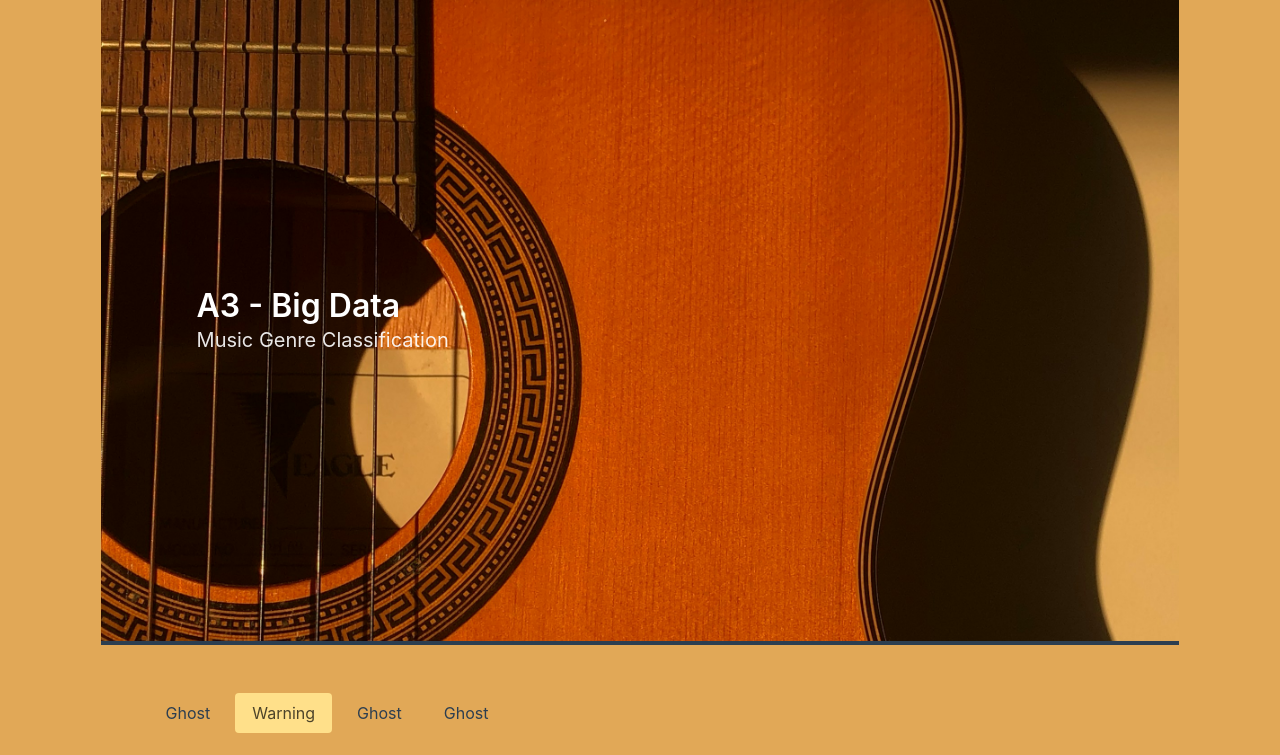
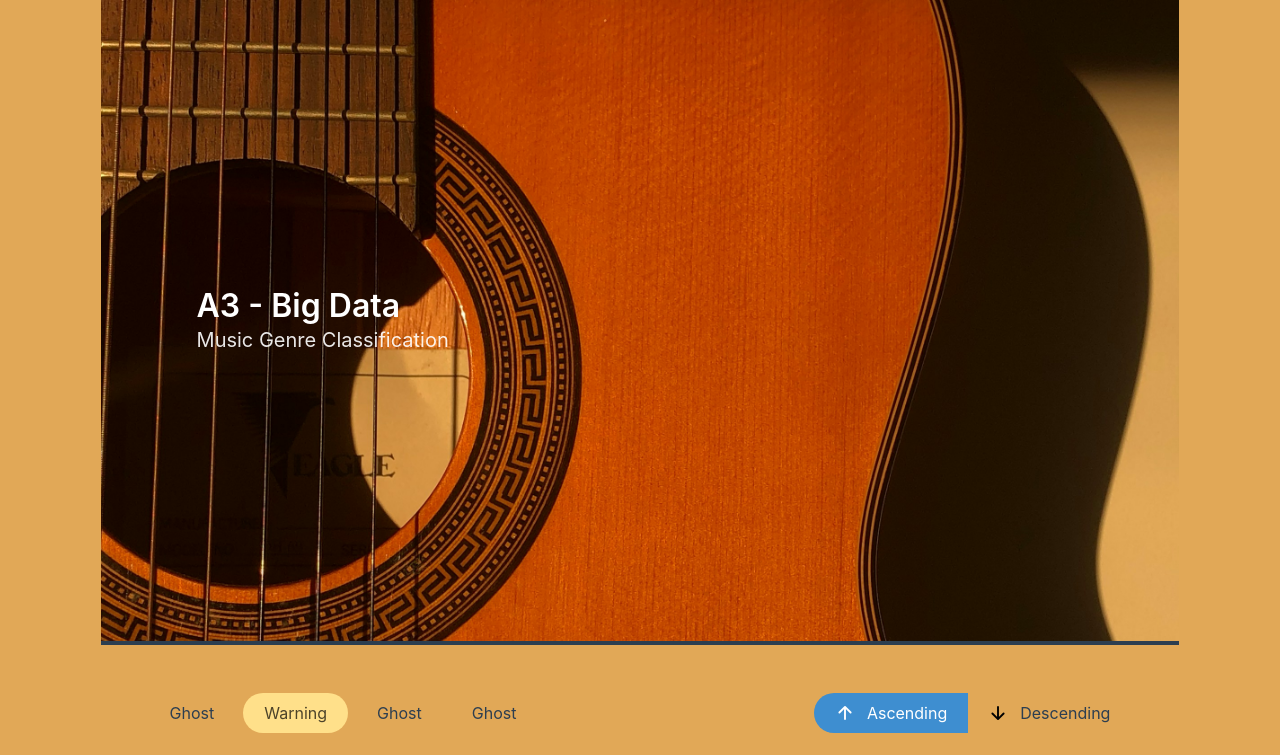
Before and after one commit to Leo3965/music-dashboard-usjt, a React (Vite) app: page / in a window 1280 px wide. Shown: the top 755 px of the page. Built offline with nearby package versions, Linux system fonts and the light colour scheme.

Commit message:
feat: add arrow to ascending and descending sort

```diff
--- a/src/components/Table.jsx
+++ b/src/components/Table.jsx
@@ -1,13 +1,40 @@
+import arrowUp from "../assets/svg/arrow-up-outline.svg";
+import arrowDown from "../assets/svg/arrow-down-outline.svg";
+
 export default function Table() {
   let loading = "is-loading";
   return (
     <section class="section">
-      <div class="buttons">
-        <button class="button is-ghost is-not-selected-button ">Ghost</button>
-        <button class="button is-warning">Warning</button>
-        <button class="button is-ghost is-not-selected-button ">Ghost</button>
-        <button class="button is-ghost is-not-selected-button ">Ghost</button>
+      <div className="dataset-buttons">
+        <div class="buttons">
+          <button class="button is-ghost is-not-selected-button is-rounded">
+            Ghost
+          </button>
+          <button class="button is-warning is-rounded">Warning</button>
+          <button class="button is-ghost is-not-selected-button is-rounded">
+            Ghost
+          </button>
+          <button class="button is-ghost is-not-selected-button is-rounded">
+            Ghost
+          </button>
+        </div>
+
+        <div class="field has-addons">
+          <p class="control">
+            <button class="button is-info is-rounded">
+              <img className="icon-filter selected" src={arrowUp} />
+              <span>Ascending</span>
+            </button>
+          </p>
+          <p class="control">
+            <button class="button is-ghost is-not-selected-button is-rounded">
+            <img className="icon-filter" src={arrowDown} />
+              <span>Descending</span>
+            </button>
+          </p>
+        </div>
       </div>
+
       <div class="container">
         <div class="b-table has-pagination">
           <div class="table-wrapper has-mobile-cards">
--- a/src/index.css
+++ b/src/index.css
@@ -31,6 +31,24 @@ body {
   border-bottom: 4px solid var(--dark-gray);
 }
 
+.dataset-buttons {
+  display: flex;
+  justify-content: space-between;
+}
+
+.icon-filter {
+  width: 20px;
+  height: 20px;
+  margin-right: 12px;
+}
+
+.icon-filter.selected {
+  filter: invert(100%) sepia(0%) saturate(3676%) hue-rotate(274deg) brightness(125%) contrast(112%);
+  width: 20px;
+  height: 20px;
+  margin-right: 12px;
+}
+
 .is-not-selected-button {
   color: var(--dark-gray) !important;
 }
```
Also changed, not shown: src/assets/svg/arrow-down-outline.svg (added), src/assets/svg/arrow-up-outline.svg (added).
